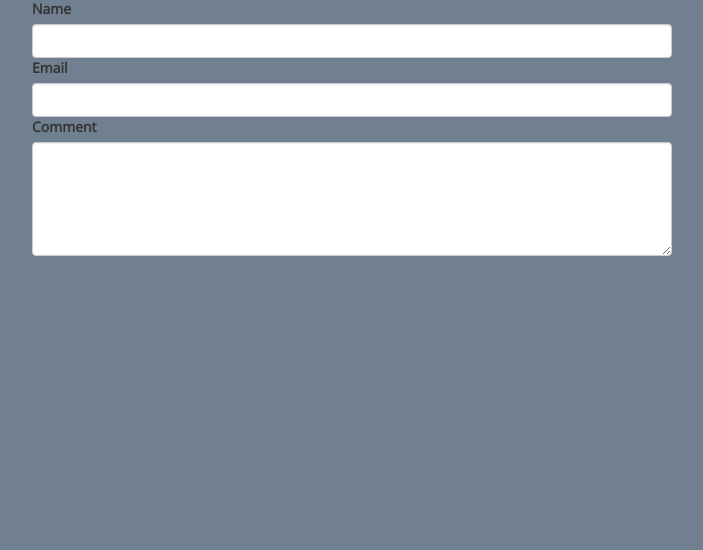
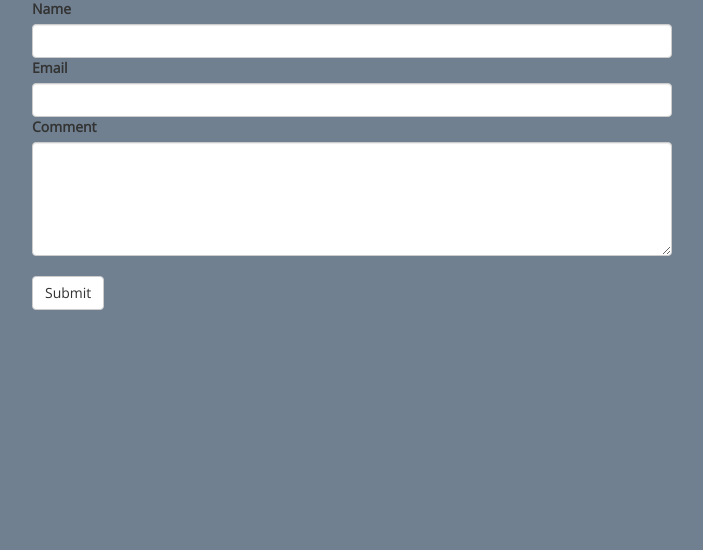
Before and after one commit to ahang/project_ares, a PHP site: page /contact.html in a window 1280 px wide. Shown: the part 71-621 px from the top of the page, without its empty margins (288-991 px from the left). Run offline with PHP 8.4, Linux system fonts and the light colour scheme.

Commit message:
Randy helped us make the submit buttom be positioned in the right place

```diff
--- a/assets/css/style.css
+++ b/assets/css/style.css
@@ -39,12 +39,20 @@ a {
 	text-decoration: none
 }
 
-a:hover {
+/*a:hover {
 	color: white;
 	text-decoration: none;
 	background-color: tomato;
+}*/
+
+.navbar-default .navbar-brand:hover {
+	background-color: tomato;
+	color: white;
+	border-bottom-left-radius: 10px;
+	border-bottom-right-radius: 10px;
+	transition: border-radius .5s ease;
+
 }
-
 .logo {
 	color: white;
 	background: tomato;
@@ -254,4 +262,6 @@ navbar.less:232
 	width: 50%;
 	margin: 0 auto;
 }
-.submit-button { margin: 0 auto ; }
+.submit-button {
+	margin-top: 20px
+}
--- a/contact.html
+++ b/contact.html
@@ -58,8 +58,10 @@
     <div class="form-group">
       <label for="comment-input">Comment</label>
       <textarea class="form-control" id="comment-input" rows="5"></textarea>
+      </div >
+    <div class="form-group">
+      <button class="btn btn-default submit-button" id="add-user" type="submit">Submit</button>
     </div>
-<!--     <button class="btn btn-default submit-button" id="add-user" type="submit">Submit</button> -->
   </form>
 
 </div>
```
Also changed, not shown: 1 other file.
